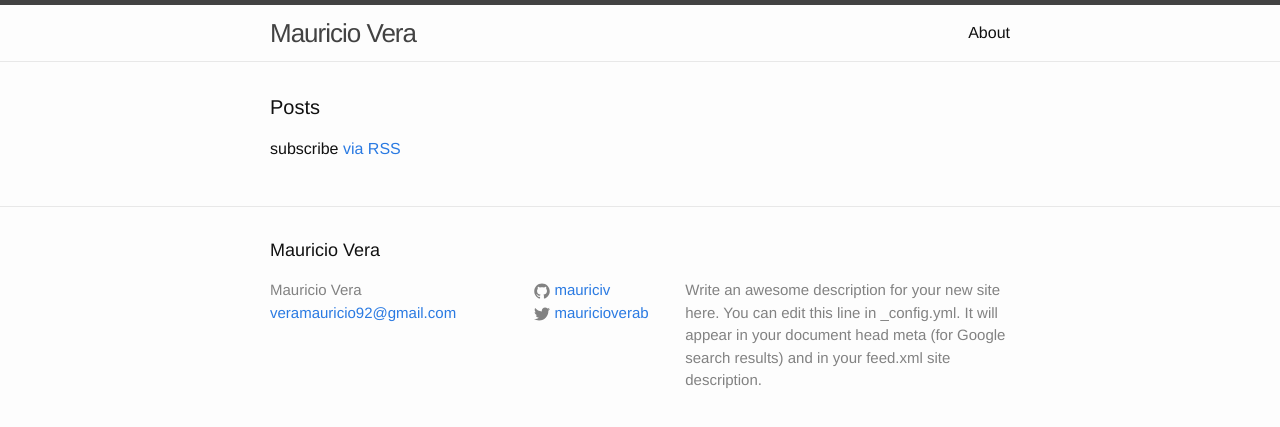
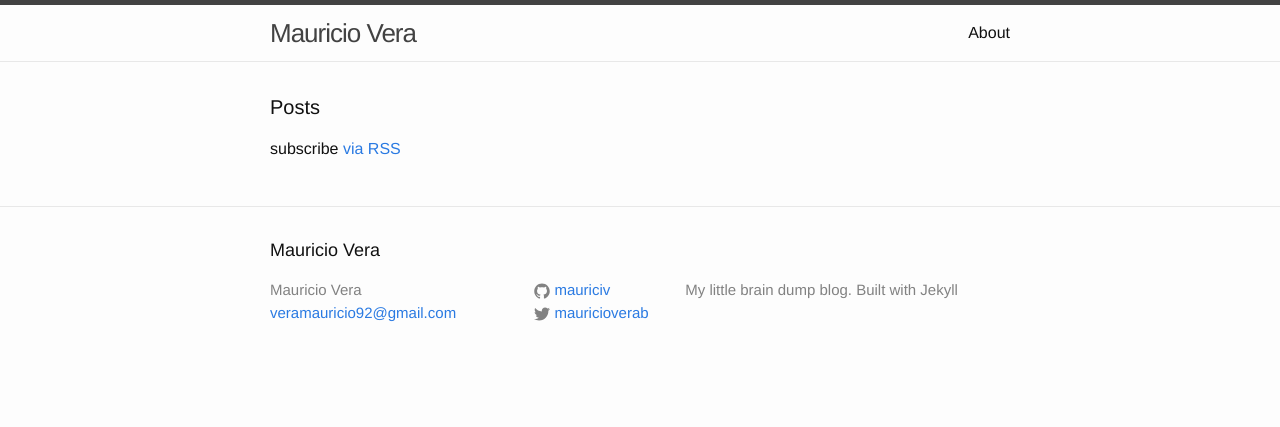
Before and after one commit to mauriciv/mauriciv.github.io, a Jekyll site: the page built from index.html, in a window 1280 px wide. Shown: the top 427 px of the page. Built offline with Jekyll 4.4.1, drawn with Linux system fonts in a browser that asks for light colours.

Commit message:
Add a little description for the site

```diff
--- a/_config.yml
+++ b/_config.yml
@@ -9,9 +9,8 @@
 title: Mauricio Vera
 email: veramauricio92@gmail.com
 description: > # this means to ignore newlines until "baseurl:"
-  Write an awesome description for your new site here. You can edit this
-  line in _config.yml. It will appear in your document head meta (for
-  Google search results) and in your feed.xml site description.
+  My little brain dump blog.
+  Built with Jekyll
 baseurl: "" # the subpath of your site, e.g. /blog
 url: "http://yourdomain.com" # the base hostname & protocol for your site
 twitter_username: mauricioverab
```
